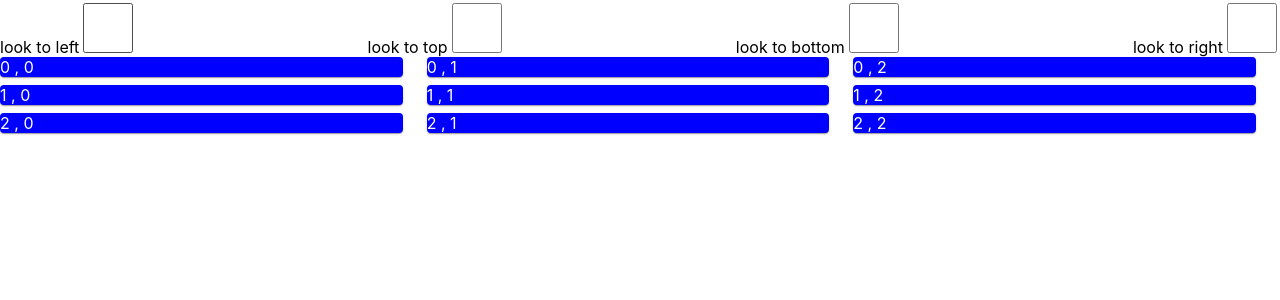
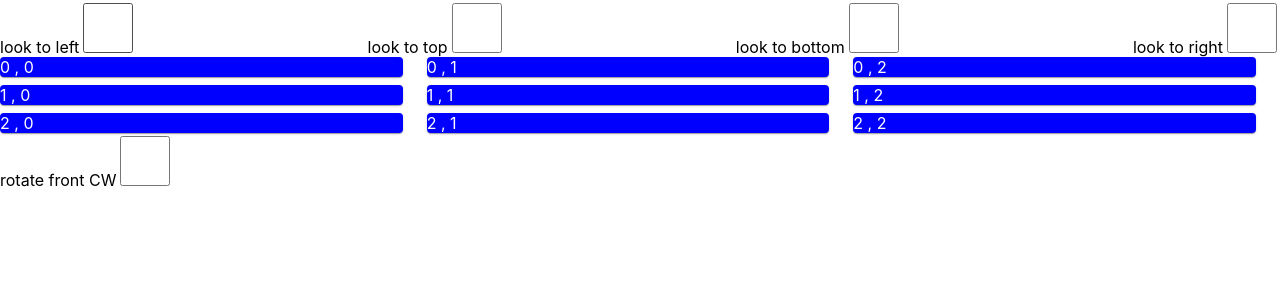
Before and after one commit to TheAlexSannikov/rubiks, a React (Create React App) app: page / in a window 1280 px wide. Shown: the top 300 px of the page. Built offline with nearby package versions, Linux system fonts and the light colour scheme.

Commit message:
added front CW rotation. Bug persists.

```diff
--- a/src/Cube.js
+++ b/src/Cube.js
@@ -2,6 +2,7 @@ import React from 'react';
 import './App.css';
 import { Grid } from '@material-ui/core';
 import CubeRow from './CubeRow';
+import { lightGreen } from '@material-ui/core/colors';
 
 const colors = ['WHITE', 'BLUE', 'RED', 'GREEN', 'ORANGE', 'YELLOW']; // dictates the starting position; and center pieces
 const faceNames = ['BOTTOM', 'FRONT', 'RIGHT', 'BACK', 'LEFT', 'TOP'];
@@ -17,6 +18,7 @@ class Cube extends React.Component {
           this.lookToLeftFace = this.lookToLeftFace.bind(this);
           this.lookToTopFace = this.lookToTopFace.bind(this);
           this.lookToBottomFace = this.lookToBottomFace.bind(this);
+          this.rotateFrontCW = this.rotateFrontCW.bind(this);
      }
 
      rotateFace(face, dir) { //lookToRight: top -> cw; bottom -> ccw
@@ -105,7 +107,7 @@ class Cube extends React.Component {
           newFaces["BOTTOM"] = faces["FRONT"];
 
           newFaces["LEFT"] = this.rotateFace(faces["LEFT"], "cw");
-          newFaces["RIGHT"] = this.rotateFace(faces["RIGHT"],"ccw")
+          newFaces["RIGHT"] = this.rotateFace(faces["RIGHT"], "ccw")
           await this.setState({ faces: newFaces, });
           console.log(this.state.faces);
      }
@@ -118,9 +120,55 @@ class Cube extends React.Component {
           newFaces["BACK"] = faces["TOP"];
           newFaces["TOP"] = faces["FRONT"];
           newFaces["LEFT"] = this.rotateFace(faces["LEFT"], "ccw");
-          newFaces["RIGHT"] = this.rotateFace(faces["RIGHT"],"cw")
+          newFaces["RIGHT"] = this.rotateFace(faces["RIGHT"], "cw")
           await this.setState({ faces: newFaces, });
           console.log(this.state.faces);
+     }
+
+     rotateFrontCW(cube) {
+          if (cube == undefined || cube["FRONT"] === undefined)
+               return
+
+          let newCube = {};
+          // for (const faceName in cube) { //copy cube
+          //      const face = object[faceName];
+          //      newCube[faceName] = face;
+          // }
+
+
+          let leftFace = JSON.parse(JSON.stringify(cube["LEFT"]));
+          let topFace = JSON.parse(JSON.stringify(cube["TOP"]));
+          let rightFace = JSON.parse(JSON.stringify(cube["RIGHT"]));
+          let bottomFace = JSON.parse(JSON.stringify(cube["BOTTOM"]));
+          console.log(leftFace)
+
+          //lazy algorithm
+          leftFace[0][2] = cube["BOTTOM"][0][0];
+          leftFace[1][2] = cube["BOTTOM"][0][1];
+          leftFace[2][2] = cube["BOTTOM"][0][2];
+
+          console.log(cube);
+
+          topFace[2][0] = cube["LEFT"][0][2];
+          topFace[2][1] = cube["LEFT"][1][2];
+          topFace[2][2] = cube["LEFT"][2][2];
+
+          rightFace[0][0] = cube["TOP"][2][0];
+          rightFace[1][0] = cube["TOP"][2][1];
+          rightFace[2][0] = cube["TOP"][2][2];
+
+          bottomFace[0][0] = cube["RIGHT"][0][0];
+          bottomFace[0][1] = cube["RIGHT"][1][0];
+          bottomFace[0][2] = cube["RIGHT"][2][0];
+
+          newCube["FRONT"] = this.rotateFace(cube["FRONT"], "cw");
+          newCube["BACK"] = cube["BACK"];
+          newCube["LEFT"] = leftFace;
+          newCube["TOP"] = topFace;
+          newCube["RIGHT"] = rightFace;
+          newCube["BOTTOM"] = bottomFace;
+          console.log(newCube)
+          return newCube;
      }
 
      getDisplayedFace() {
@@ -170,15 +218,25 @@ class Cube extends React.Component {
                     <Grid container spacing={1}>
 
                          <Grid className={'top'} container item xs={12} spacing={3}>
-                              <CubeRow row={top} rowNumber={0}/>
+                              <CubeRow row={top} rowNumber={0} />
                          </Grid>
                          <Grid className={'meat'} container item xs={12} spacing={3}>
-                              <CubeRow row={meat} rowNumber={1}/>
+                              <CubeRow row={meat} rowNumber={1} />
                          </Grid>
                          <Grid className={'bottom'} container item xs={12} spacing={3}>
-                              <CubeRow row={bottom} rowNumber={2}/>
+                              <CubeRow row={bottom} rowNumber={2} />
                          </Grid>
                     </Grid>
+                    <div className="controls controls-bottom">
+                         <label> rotate front CW
+                         <input
+                                   type="checkbox"
+                                   className="checkbox"
+                                   // value="1"
+                                   // checked={}
+                                   onChange={() => { this.setState({ faces: this.rotateFrontCW(this.state.faces) }); }} />
+                         </label>
+                    </div>
                </>
           );
      }
```
